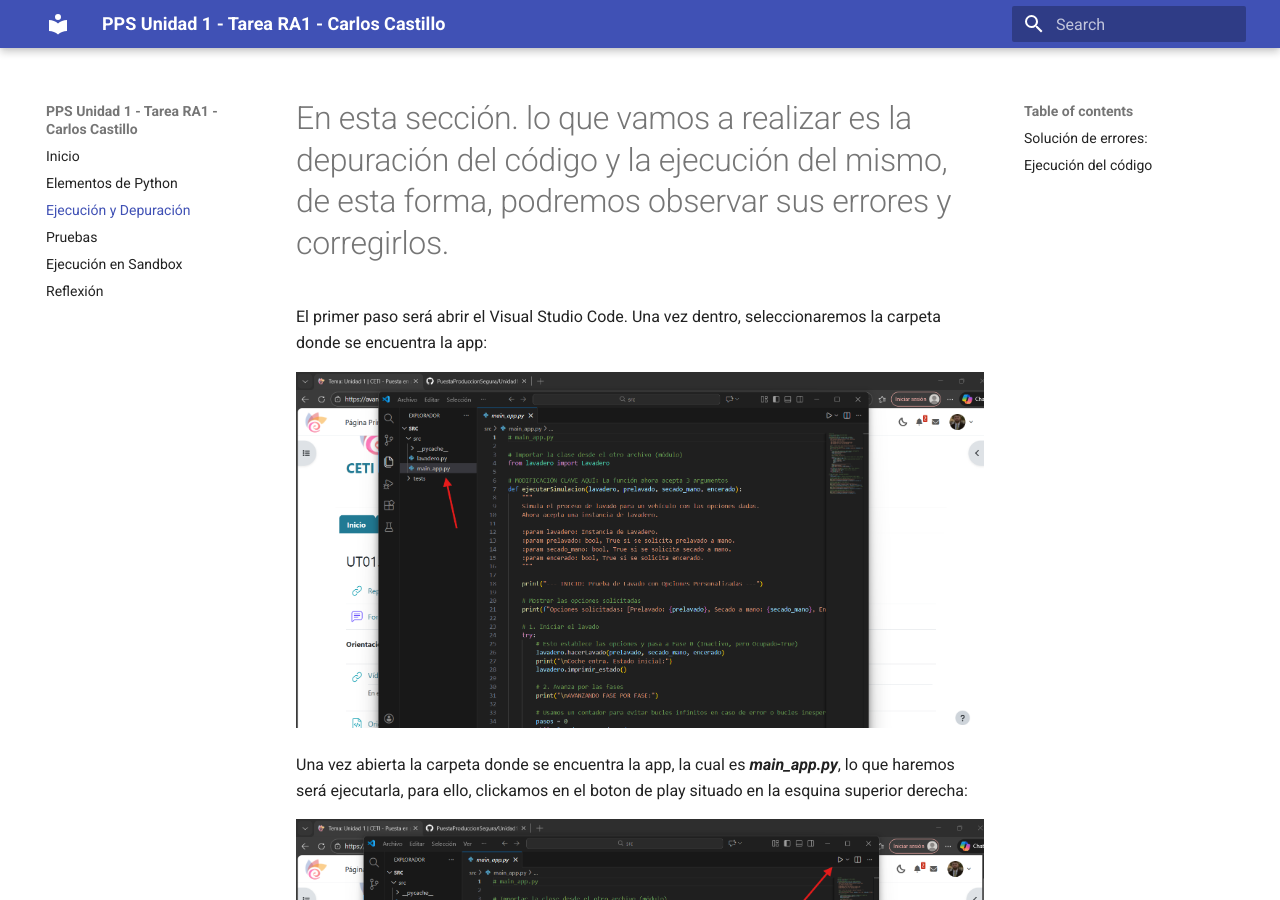
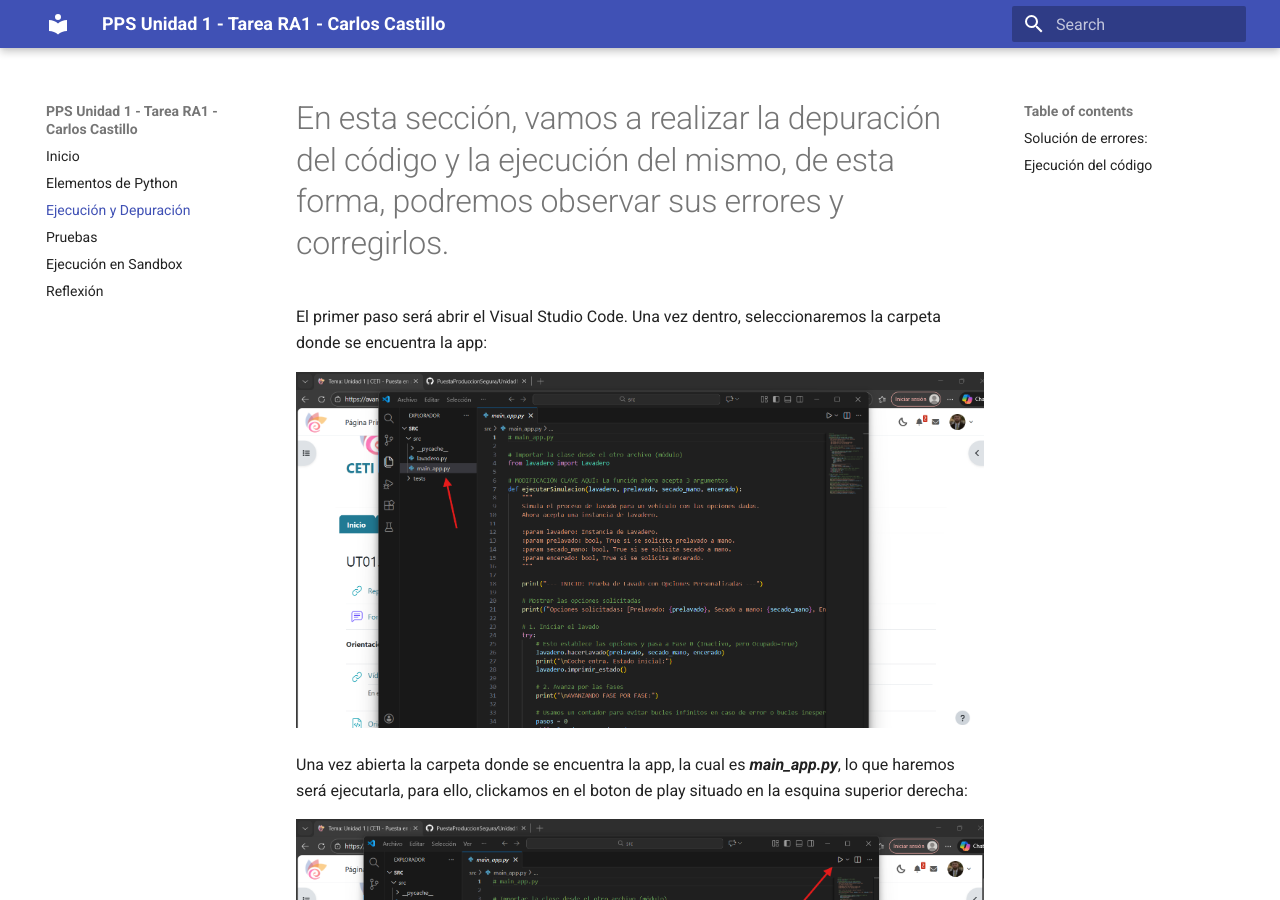
Before and after one commit to carloscastillogon1/Unidad1-TareaRA1-CarlosCastillo, an MkDocs documentation site: the page built from docs/ejecucion.md, in a window 1280 px wide and 900 px high. Built offline with MkDocs 1.6.1 and Material for MkDocs 9.7.7, drawn with Linux system fonts in a browser that asks for light colours.

Commit message:
ejecucion.md

```diff
--- a/docs/ejecucion.md
+++ b/docs/ejecucion.md
@@ -1,4 +1,4 @@
-# En esta sección. lo que vamos a realizar es la depuración del código y la ejecución del mismo, de esta forma, podremos observar sus errores y corregirlos.
+# En esta sección, vamos a realizar la depuración del código y la ejecución del mismo, de esta forma, podremos observar sus errores y corregirlos.
 
 El primer paso será abrir el Visual Studio Code. Una vez dentro, seleccionaremos la carpeta donde se encuentra la app:
 
```
